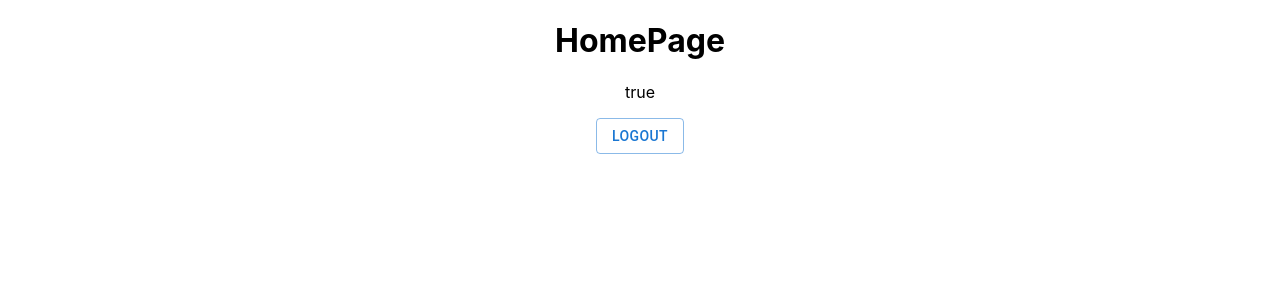
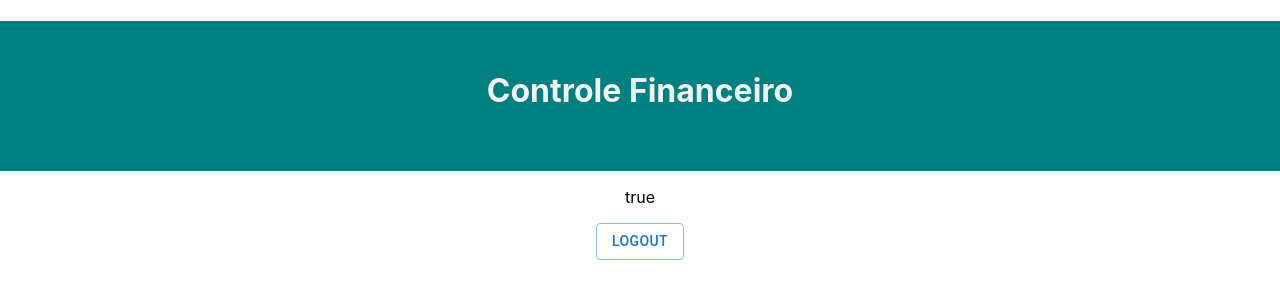
Before and after one commit to MartinsALaura/ControleDeFinancas, a React (Create React App) app: page / in a window 1280 px wide. Shown: the top 300 px of the page. Built offline with nearby package versions, Linux system fonts and the light colour scheme; sample sign-in values are in the browser's storage.

Commit message:
Add header de um controle financeiro na home page

```diff
--- a/package.json
+++ b/package.json
@@ -11,10 +11,14 @@
     "@testing-library/react": "^13.4.0",
     "@testing-library/user-event": "^13.5.0",
     "axios": "^0.27.2",
+    "node-modules": "^1.0.1",
     "react": "^18.2.0",
     "react-dom": "^18.2.0",
+    "react-icons": "^4.4.0",
+    "react-is": "^18.2.0",
     "react-router-dom": "^6.3.0",
     "react-scripts": "5.0.1",
+    "styled-components": "^5.3.5",
     "web-vitals": "^2.1.4"
   },
   "scripts": {
--- /dev/null
+++ b/src/components/Header/header.css
@@ -0,0 +1,9 @@
+.header{
+    height: 150px;
+    text-align: center;
+    background: teal;
+}
+.header h1{
+    padding-top: 50px;
+    color: #f2f2f2;
+}
--- /dev/null
+++ b/src/components/Header/index.jsx
@@ -0,0 +1,11 @@
+import react from 'react';
+import './header.css';
+
+const Header = () =>{
+    return(
+        <div className='header'>
+        <h1>Controle Financeiro</h1>
+        </div>
+    )
+}
+export default Header;
--- /dev/null
+++ b/src/components/Resume/index.jsx
@@ -0,0 +1,8 @@
+import react from 'react';
+import './resume.css';
+
+const Resume = () => {
+
+}
+
+export default Resume
--- /dev/null
+++ b/src/components/Resume/resume.css
@@ -0,0 +1,9 @@
+.resume{
+    max-width: 1120px;
+    width: 90%;
+    margin: 0 auto;
+    display: flex;
+    gap: 20px;
+    margin-top: -50px;
+    justify-content: space-around;
+}
--- a/src/pages/home/home.css
+++ b/src/pages/home/home.css
@@ -1,3 +1,4 @@
 .home-page{
     text-align: center;
+    align-items: center;
 }
--- a/src/pages/home/index.jsx
+++ b/src/pages/home/index.jsx
@@ -2,6 +2,8 @@ import Button from '@mui/material/Button';
 import { AuthContext } from '../../context';
 import './home.css';
 import React, { useContext } from 'react';
+import Header from '../../components/Header'
+import Resume from '../../components/Resume';
 
 const HomePage = () => {
     const { authenticated,logout } = useContext(AuthContext);
@@ -12,9 +14,11 @@ const HomePage = () => {
 
     return (
         <div className='home-page'>
-            <h1>HomePage</h1>
+            <Header/>
+            <Resume/>
             <p>{String(authenticated)}</p>
             <Button variant="outlined" onClick={handleLogout}>logout</Button>
         </div>
-    )}
+    )
+}
 export default HomePage;
```
Also changed, not shown: 2 other files (tests, documents, lock files or other folders).
